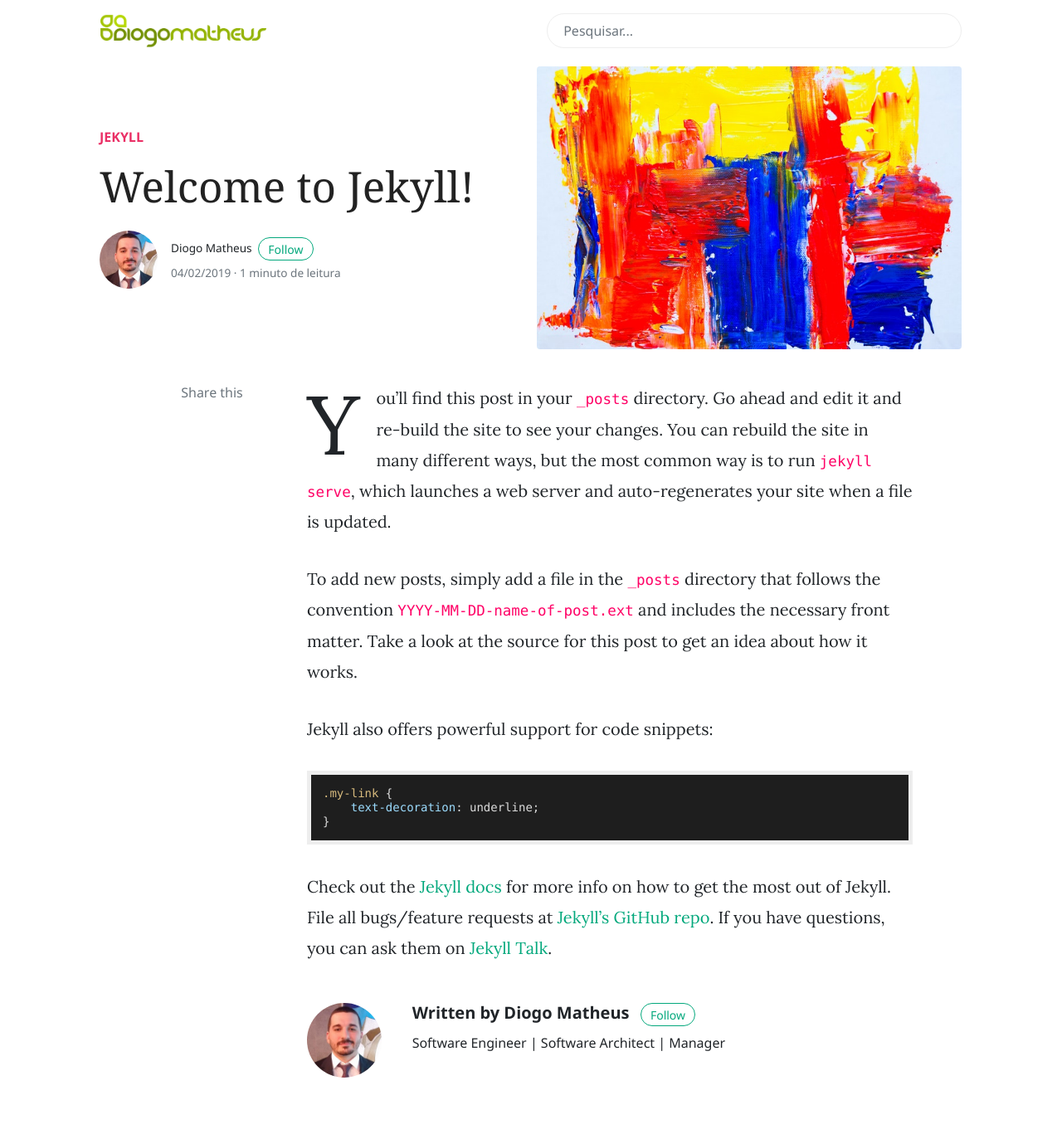
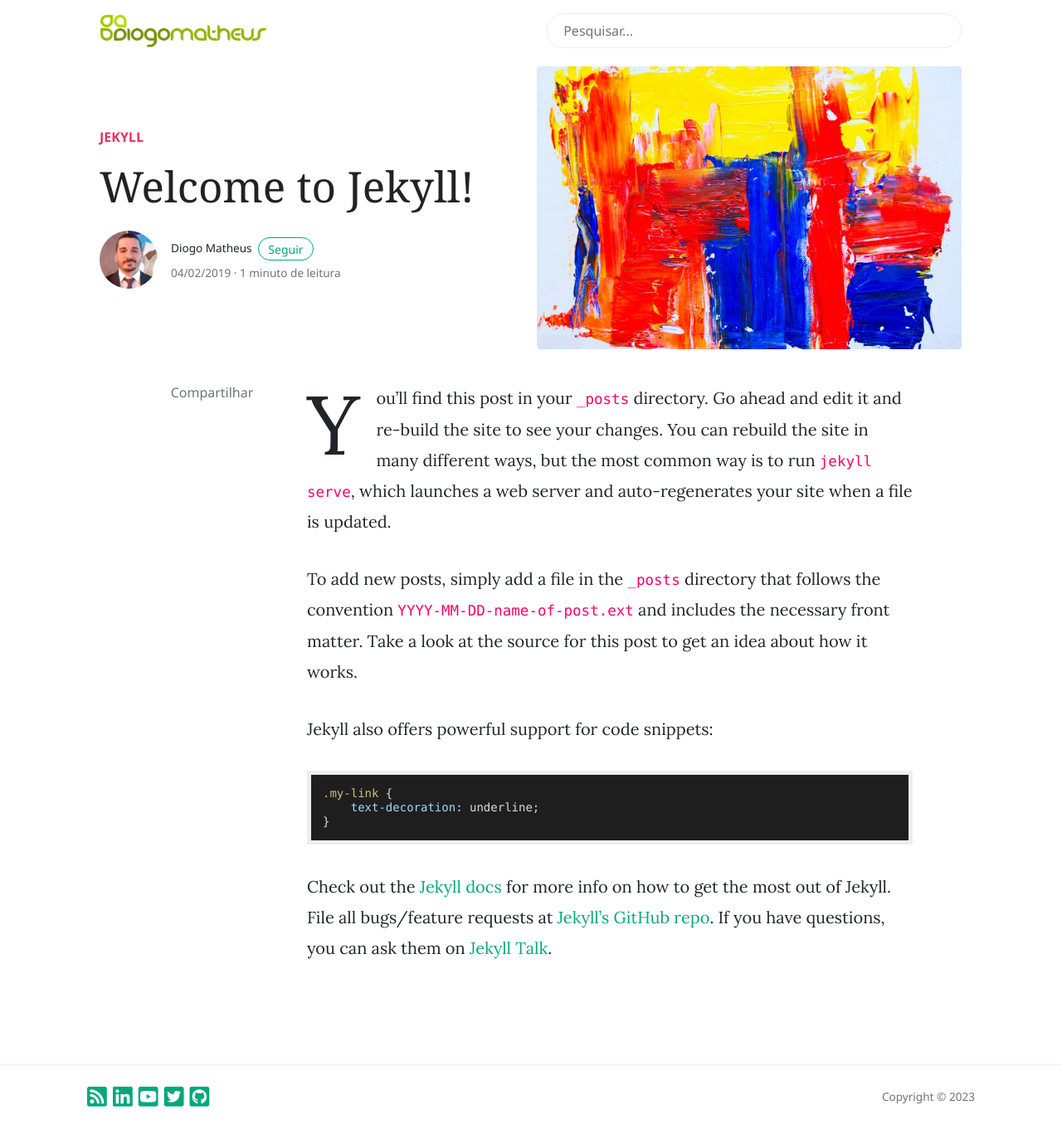
Before and after one commit to diogomatheus/diogomatheus.github.io, a Jekyll site: the page built from _posts/2019-02-04-welcome-to-jekyll.md, in a window 1280 px wide and 1400 px high. Shown: the top 1373 px of the window at 83% size. Built offline with Jekyll 4.4.1, drawn with Linux system fonts in a browser that asks for light colours; nearby versions of some CDN libraries; comment, search, counter and statistics services are not loaded.

Commit message:
refactor: jekyll theme language

```diff
--- a/_layouts/default.html
+++ b/_layouts/default.html
@@ -1,5 +1,5 @@
 <!DOCTYPE html>
-<html lang="en">
+<html lang="pt-BR">
 
     <head>
 
@@ -119,9 +119,9 @@
             $('#lunrsearchresults').show( 1000 );
             $( "body" ).addClass( "modal-open" );
 
-            document.getElementById('lunrsearchresults').innerHTML = '<div id="resultsmodal" class="modal fade show d-block"  tabindex="-1" role="dialog" aria-labelledby="resultsmodal"> <div class="modal-dialog shadow-lg" role="document"> <div class="modal-content"> <div class="modal-header" id="modtit"> <button type="button" class="close" id="btnx" data-dismiss="modal" aria-label="Close"> &times; </button> </div> <div class="modal-body"> <ul class="mb-0"> </ul>    </div> <div class="modal-footer"><button id="btnx" type="button" class="btn btn-secondary btn-sm" data-dismiss="modal">Close</button></div></div> </div></div>';
+            document.getElementById('lunrsearchresults').innerHTML = '<div id="resultsmodal" class="modal fade show d-block"  tabindex="-1" role="dialog" aria-labelledby="resultsmodal"> <div class="modal-dialog shadow-lg" role="document"> <div class="modal-content"> <div class="modal-header" id="modtit"> <button type="button" class="close" id="btnx" data-dismiss="modal" aria-label="Close"> &times; </button> </div> <div class="modal-body"> <ul class="mb-0"> </ul>    </div> <div class="modal-footer"><button id="btnx" type="button" class="btn btn-secondary btn-sm" data-dismiss="modal">Fechar</button></div></div> </div></div>';
             if(term) {
-                document.getElementById('modtit').innerHTML = "<h5 class='modal-title'>Search results for '" + term + "'</h5>" + document.getElementById('modtit').innerHTML;
+                document.getElementById('modtit').innerHTML = "<h5 class='modal-title'>Resultados da busca por '" + term + "'</h5>" + document.getElementById('modtit').innerHTML;
                 var results = idx.search(term);
                 if(results.length>0){
                     for (var i = 0; i < results.length; i++) {
--- a/_layouts/post.html
+++ b/_layouts/post.html
@@ -19,7 +19,7 @@ layout: default
                         {% if author.avatar %}
                         <img class="rounded-circle" src="{{site.baseurl}}/{{author.avatar}}" alt="{{author.name}}" width="70"/>
                         {% endif %}
-						<small class="ml-3"> {{ author.name }} <span><a target="_blank" href="{{ author.twitter }}" class="btn btn-outline-success btn-sm btn-round ml-1">Follow</a></span>
+						<small class="ml-3"> {{ author.name }} <span><a target="_blank" href="{{ author.twitter }}" class="btn btn-outline-success btn-sm btn-round ml-1">Seguir</a></span>
                             <span class="text-muted d-block mt-1">{{ page.date | date: "%d/%m/%Y" }} · {% include read-time.html %}</span>
 						</small>
 					</div>
@@ -41,7 +41,7 @@ layout: default
 		<div class="col-lg-2 pr-4 mb-4 col-md-12">
 			<div class="sticky-top sticky-top-offset text-center">
 				<div class="text-muted">
-					Share this
+					Compartilhar
 				</div>
 				<div class="share d-inline-block">
 					<!-- AddToAny BEGIN -->
@@ -62,21 +62,6 @@ layout: default
 			<article class="article-post">
 				{{ content }}
 			</article>
-
-            <!-- Author Box -->
-			{% if page.author %}
-			<div class="row mt-5">
-				<div class="col-md-2 align-self-center">
-					{% if author.avatar %}
-					<img class="rounded-circle" src="{{site.baseurl}}/{{author.avatar}}" alt="{{author.name}}" width="90"/>
-					{% endif %}
-				</div>
-				<div class="col-md-10">
-					<h5 class="font-weight-bold">Written by {{ author.name }} {% if author.twitter %}<span><a target="_blank" href="{{ author.twitter }}" class="btn btn-outline-success btn-sm btn-round ml-2">Follow</a></span>{% endif %}</h5>
-					{{ author.bio }}
-				</div>
-			</div>
-			{% endif %}
 
             <!-- Comments -->
             {% if page.comments != false %}
```
Also changed, not shown: index.html (+6 -6 lines).
